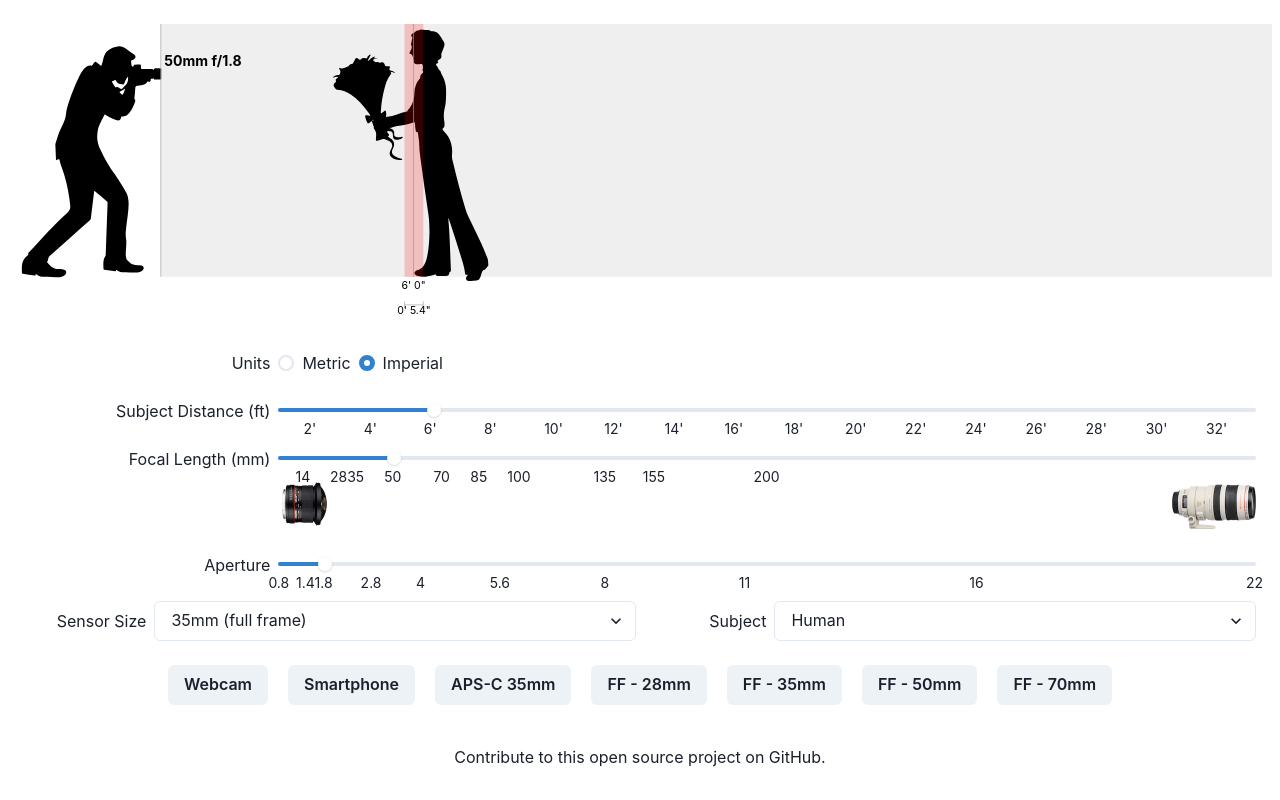
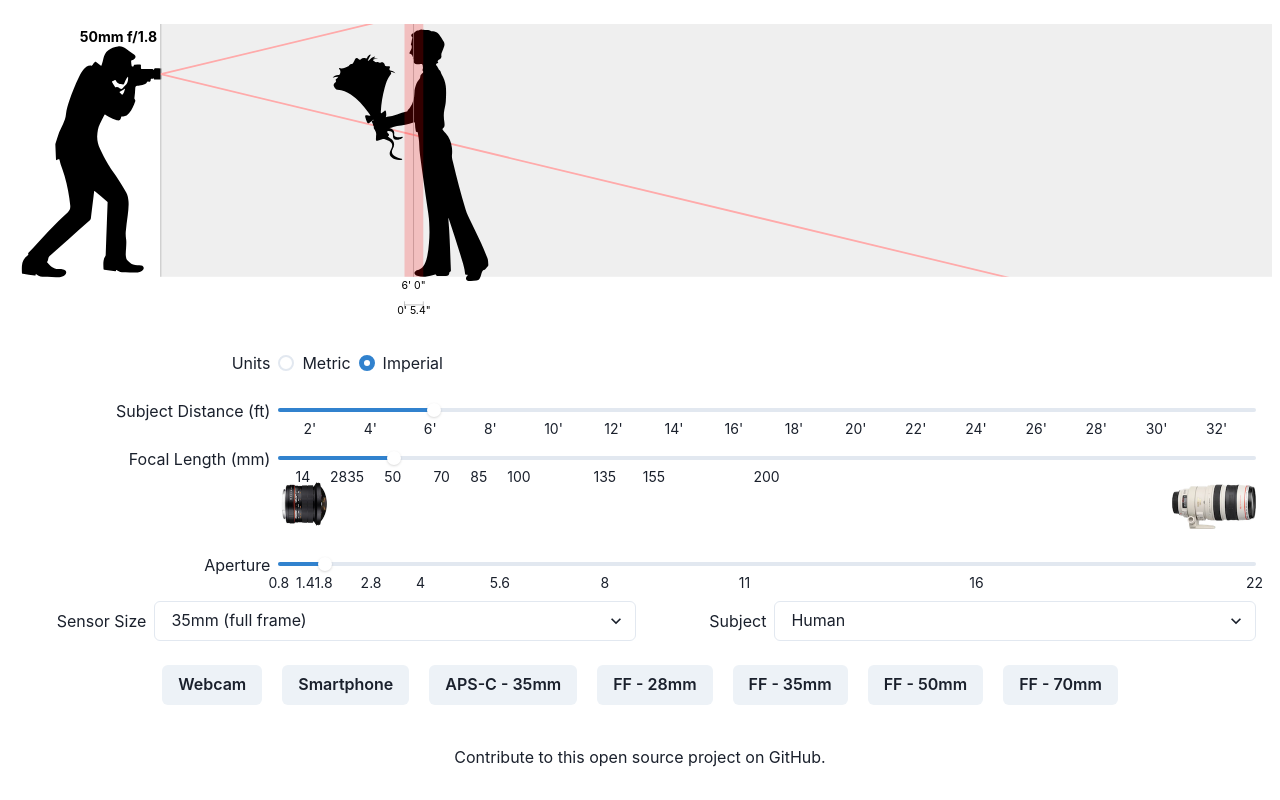
Before and after one commit to jherr/depth-of-field, a React (Vite) app: page / in a window 1280 px wide. Built offline with nearby package versions, Linux system fonts and the light colour scheme.

Commit message:
Adding FoV

```diff
--- a/src/App.tsx
+++ b/src/App.tsx
@@ -27,65 +27,90 @@ import {
 import Telephoto from "./assets/100-400.png";
 import Fisheye from "./assets/fishey.png";
 
-const CIRCLES_OF_CONFUSION = {
-  Webcam: 0.002,
-  Smartphone: 0.002,
-  "35mm (full frame)": 0.029,
-  "APS-C": 0.019,
-  "Micro Four Thirds": 0.015,
-  "Medium Format": 0.043,
-  "Large Format": 0.1,
+const CIRCLES_OF_CONFUSION: Record<
+  string,
+  {
+    coc: number;
+    sensorHeight: number;
+  }
+> = {
+  Webcam: {
+    coc: 0.002,
+    sensorHeight: 3.6,
+  },
+  Smartphone: {
+    coc: 0.002,
+    sensorHeight: 7.3,
+  },
+  "35mm (full frame)": {
+    coc: 0.029,
+    sensorHeight: 24,
+  },
+  "APS-C": {
+    coc: 0.019,
+    sensorHeight: 15.6,
+  },
+  "Micro Four Thirds": {
+    coc: 0.015,
+    sensorHeight: 13,
+  },
 };
 
-const COMMON_SETUPS = [
+const COMMON_SETUPS: {
+  name: string;
+  focalLength: number;
+  aperture: number;
+  idealDistance: number;
+  sensor: string;
+}[] = [
   {
     name: "Webcam",
     focalLength: 3.6,
     aperture: 2.8,
-    circleOfConfusion: 0.002,
     idealDistance: 36,
+    sensor: "Webcam",
   },
   {
     name: "Smartphone",
     focalLength: 4.3,
-    aperture: 1.8,
-    circleOfConfusion: 0.002,
+    aperture: 2.0,
     idealDistance: 36,
+    sensor: "Smartphone",
   },
   {
-    name: "APS-C 35mm",
+    name: "APS-C - 35mm",
     focalLength: 35,
     aperture: 1.8,
-    circleOfConfusion: 0.019,
     idealDistance: 72,
+    sensor: "APS-C",
   },
   {
     name: "FF - 28mm",
     focalLength: 28,
     aperture: 1.4,
-    circleOfConfusion: 0.029,
     idealDistance: 48,
+    sensor: "35mm (full frame)",
   },
   {
     name: "FF - 35mm",
     focalLength: 35,
     aperture: 1.4,
-    circleOfConfusion: 0.029,
     idealDistance: 60,
+    sensor: "35mm (full frame)",
   },
   {
     name: "FF - 50mm",
     focalLength: 50,
     aperture: 1.8,
-    circleOfConfusion: 0.029,
     idealDistance: 72,
+    sensor: "35mm (full frame)",
   },
   {
     name: "FF - 70mm",
     focalLength: 70,
     aperture: 2.8,
-    circleOfConfusion: 0.029,
     idealDistance: 96,
+    sensor: "35mm (full frame)",
   },
 ];
 
@@ -108,12 +133,13 @@ function App() {
     useState(72);
   const [focalLengthInMillimeters, setFocalLengthInMillimeters] = useState(50);
   const [aperture, setAperture] = useState(1.8);
-  const [circleOfConfusionInMillimeters, setCircleOfConfusionInMillimeters] =
-    useState(0.029);
   const [subject, setSubject] = useState("Human");
   const [system, setSystem] = useState<(typeof SYSTEMS)[number]>("Imperial");
+  const [sensor, setSensor] = useState("35mm (full frame)");
 
   const distanceToSubjectInMM = distanceToSubjectInInches * 25.4;
+
+  const circleOfConfusionInMillimeters = CIRCLES_OF_CONFUSION[sensor].coc;
 
   const hyperFocalDistanceInMM =
     focalLengthInMillimeters +
@@ -142,6 +168,11 @@ function App() {
   if (farFocalPointInInches < nearFocalPointInInches) {
     farFocalPointInInches = farDistanceInInches;
   }
+
+  const sensorHeight = CIRCLES_OF_CONFUSION[sensor].sensorHeight;
+  const verticalFieldOfView =
+    (2 * Math.atan(sensorHeight / 2 / focalLengthInMillimeters) * 180) /
+    Math.PI;
 
   const labelStyles = {
     mt: "2",
@@ -185,6 +216,7 @@ function App() {
           focalLength={focalLengthInMillimeters}
           aperture={aperture}
           system={system}
+          verticalFieldOfView={verticalFieldOfView}
         />
       </Box>
 
@@ -319,14 +351,17 @@ function App() {
               </Box>
               <Box flexGrow={1}>
                 <Select
-                  value={circleOfConfusionInMillimeters}
-                  placeholder="Sensor Size"
-                  onChange={(evt) =>
-                    setCircleOfConfusionInMillimeters(+evt?.target?.value)
-                  }
+                  value={sensor}
+                  placeholder="Sensor"
+                  onChange={(evt) => {
+                    if (!evt?.target?.value) {
+                      return;
+                    }
+                    setSensor(evt?.target?.value);
+                  }}
                 >
-                  {Object.entries(CIRCLES_OF_CONFUSION).map(([key, val]) => (
-                    <option key={key} value={val}>
+                  {Object.entries(CIRCLES_OF_CONFUSION).map(([key]) => (
+                    <option key={key} value={key}>
                       {key}
                     </option>
                   ))}
@@ -363,7 +398,7 @@ function App() {
                 onClick={() => {
                   setFocalLengthInMillimeters(setup.focalLength);
                   setAperture(setup.aperture);
-                  setCircleOfConfusionInMillimeters(setup.circleOfConfusion);
+                  setSensor(setup.sensor);
                   setDistanceToSubjectInInches(setup.idealDistance);
                 }}
               >
--- a/src/PhotographyGraphic.tsx
+++ b/src/PhotographyGraphic.tsx
@@ -49,6 +49,7 @@ export default function PhotographyGraphic({
   focalLength,
   aperture,
   system,
+  verticalFieldOfView,
 }: {
   distanceToSubjectInInches: number;
   nearFocalPointInInches: number;
@@ -57,6 +58,7 @@ export default function PhotographyGraphic({
   focalLength: number;
   aperture: number;
   system: string;
+  verticalFieldOfView: number;
   SubjectGraphic?: () => JSX.Element;
 }) {
   const covertUnits = system === "Imperial" ? toImperial : toMetric;
@@ -75,6 +77,9 @@ export default function PhotographyGraphic({
   }
 `}
         </style>
+        <clipPath id="forward">
+          <rect x="0" y="0" width={farDistanceInInches} height={72} />
+        </clipPath>
       </defs>
       <rect
         x={0}
@@ -91,6 +96,26 @@ export default function PhotographyGraphic({
       />
 
       <line x1={0} y1={0} x2={0} y2={72} stroke="#aaa" strokeWidth={0.2} />
+      <g clipPath="url(#forward)">
+        <line
+          x1={0}
+          y1={0}
+          x2={farDistanceInInches}
+          y2={0}
+          stroke="#faa"
+          strokeWidth={0.5}
+          transform={`translate(0 14.3) rotate(${verticalFieldOfView / 2})`}
+        />
+        <line
+          x1={0}
+          y1={0}
+          x2={farDistanceInInches}
+          y2={0}
+          stroke="#faa"
+          strokeWidth={0.5}
+          transform={`translate(0 14.3) rotate(${-verticalFieldOfView / 2})`}
+        />
+      </g>
 
       <line
         x1={nearFocalPointInInches}
@@ -128,7 +153,7 @@ export default function PhotographyGraphic({
         {covertUnits(farFocalPointInInches - nearFocalPointInInches)}
       </text>
 
-      <text x={1} y={12} fontSize={4} fontWeight="bold">
+      <text x={-1} y={5} fontSize={4} fontWeight="bold" textAnchor="end">
         {focalLength}mm f/{aperture}
       </text>
 
```
